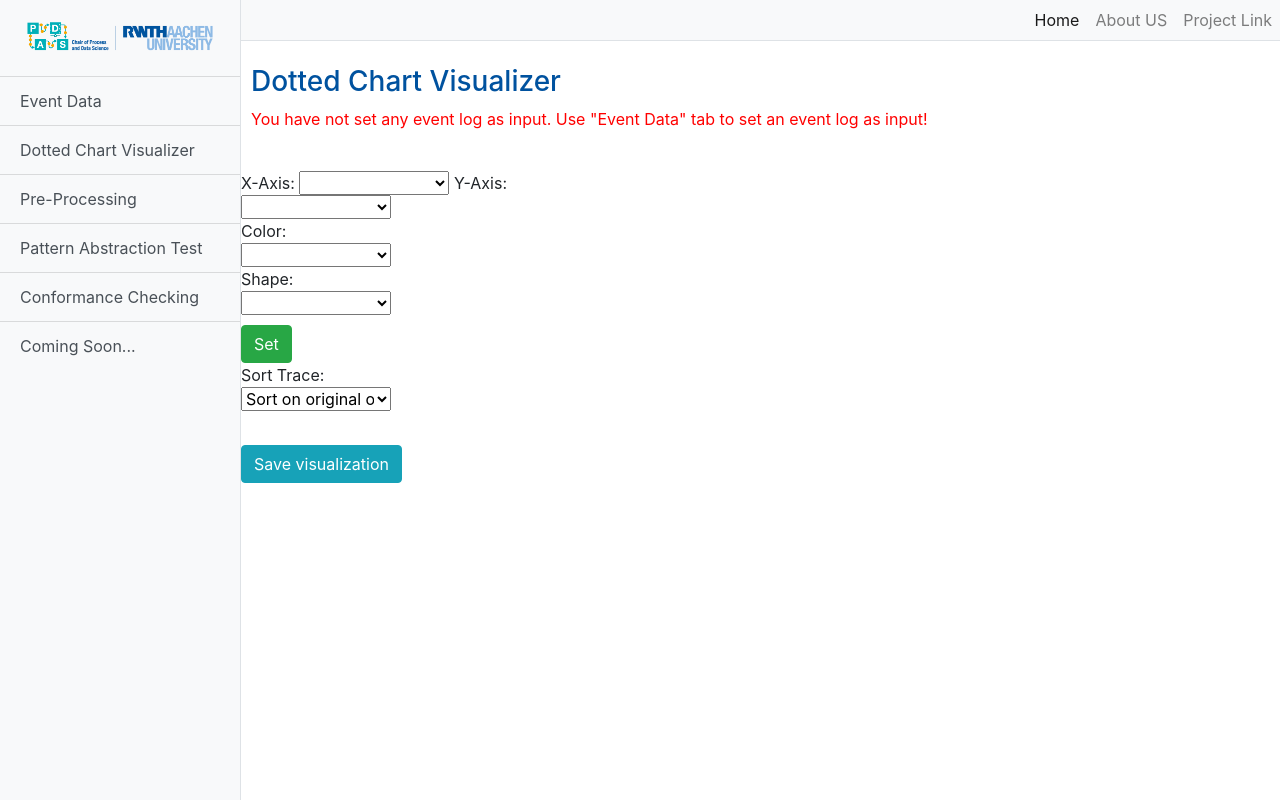
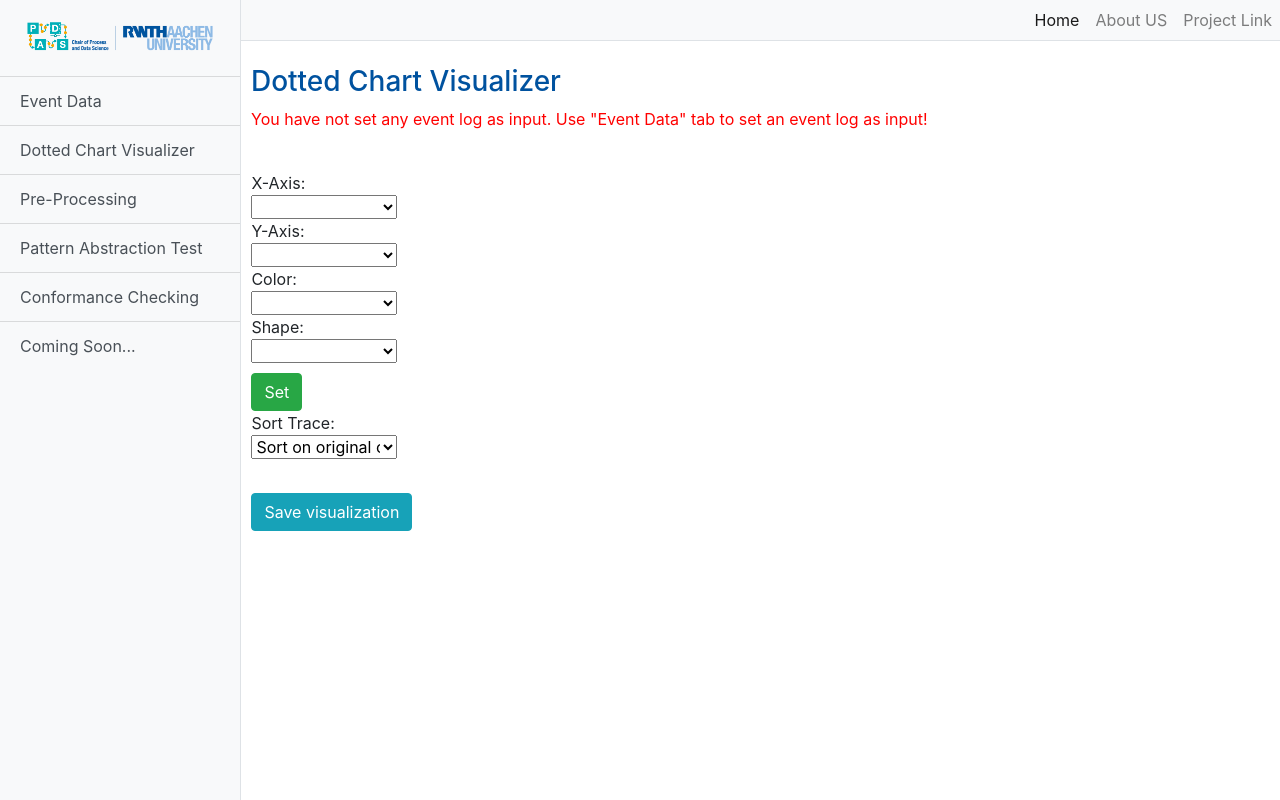
Before and after one commit to ari-zhu/dotted-chart-visualizer, a Django app: page /dotted_chart_visualizer/ in a window 1280 px wide. Run offline with Django 3.2, Linux system fonts and the light colour scheme; lists and menus that the app fills with data are empty; some libraries are stand-ins or nearby versions.

Commit message:
Update mystyle.css

```diff
--- a/UIFramework_pm4py-master/static/css/mystyle.css
+++ b/UIFramework_pm4py-master/static/css/mystyle.css
@@ -27,3 +27,20 @@
     max-height: 150px !important;
     overflow-y: auto !important;
 }
+
+
+#leftbox {
+    float:left;
+    width:1%;
+    height:280px;
+}
+#middlebox{
+    float:left;
+    width:14%;
+    height:280px;
+}
+#rightbox{
+    float:right;
+    width:85%;
+    height:280px;
+}
```
